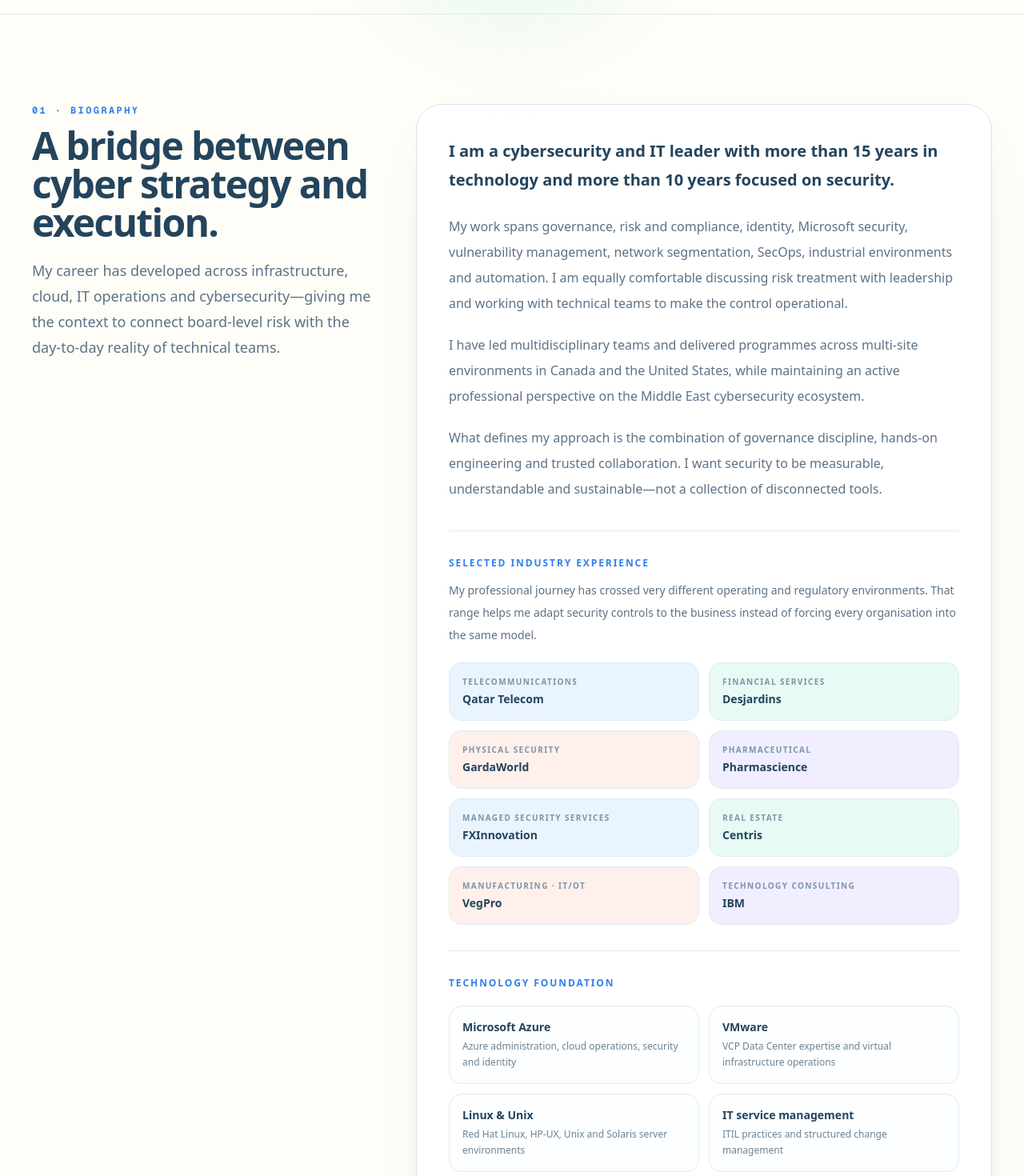
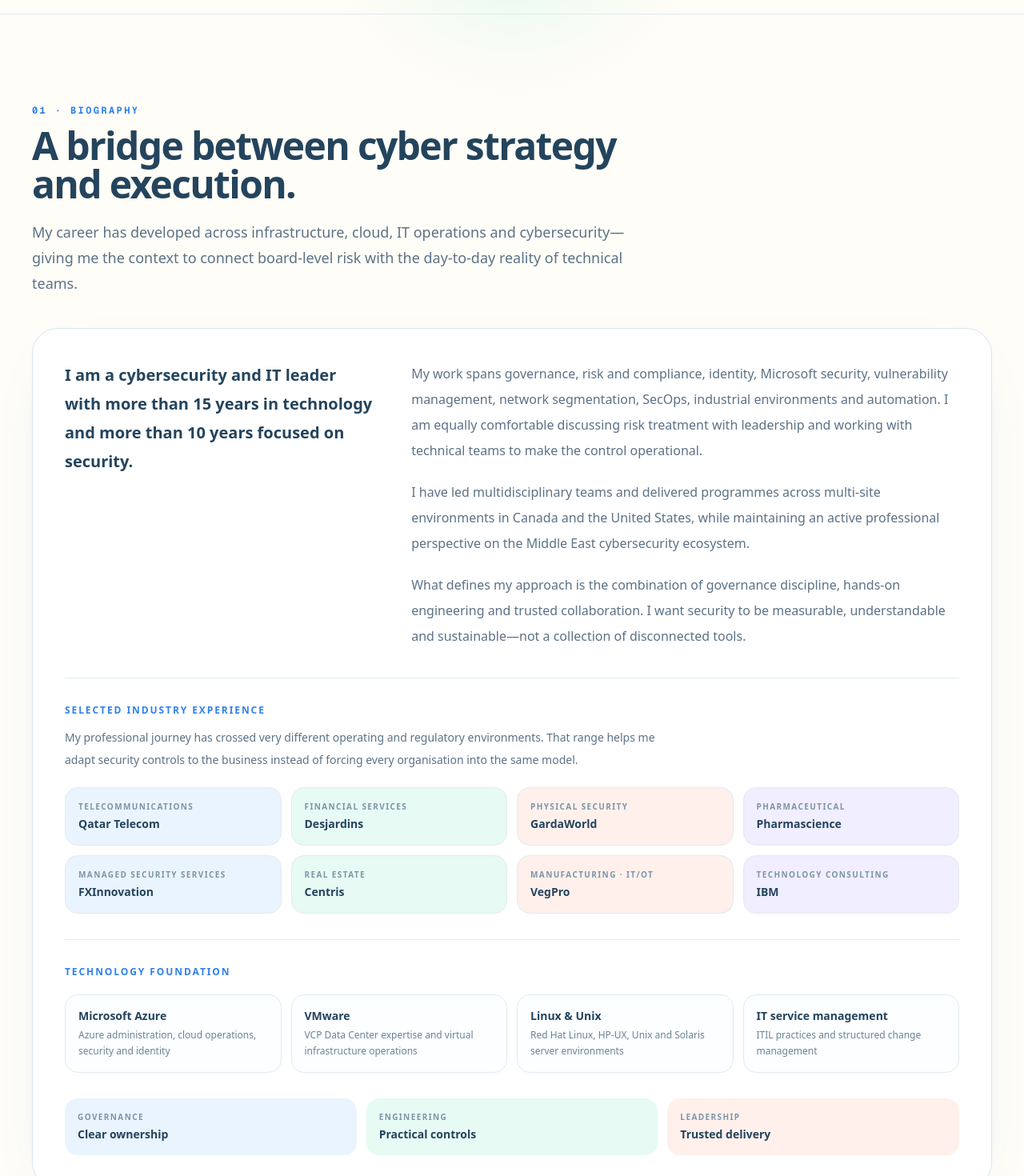
Before and after one commit to bizidwassim-design/brainfortsecurity.com, a Next.js app: page /bibliographie-wassim-bizid in a window 1280 px wide. Shown: the part 1160-2630 px from the top of the page at 80% size. Built offline with nearby package versions, Linux system fonts and the light colour scheme.

Commit message:
Use full-width layouts for portfolio sections

```diff
--- a/src/app/bibliographie-wassim-bizid/page.tsx
+++ b/src/app/bibliographie-wassim-bizid/page.tsx
@@ -1056,13 +1056,14 @@
 
       <section id="about" className="scroll-mt-24 py-20 sm:py-28" aria-labelledby="about-title">
         <SectionShell>
-          <div className="grid gap-12 lg:grid-cols-[0.75fr_1.25fr] lg:items-start">
+          <div>
             <SectionTitle id="about-title" eyebrow="01 · Biography" title="A bridge between cyber strategy and execution." description="My career has developed across infrastructure, cloud, IT operations and cybersecurity—giving me the context to connect board-level risk with the day-to-day reality of technical teams." />
-            <article className="rounded-[2rem] border border-[#D8E7EF] bg-white p-7 shadow-[0_24px_70px_-48px_rgba(47,128,237,0.45)] sm:p-10">
+            <article className="mt-10 rounded-[2rem] border border-[#D8E7EF] bg-white p-7 shadow-[0_24px_70px_-48px_rgba(47,128,237,0.45)] sm:p-10">
+              <div className="grid gap-7 lg:grid-cols-[0.72fr_1.28fr] lg:gap-12">
                 <p className="text-xl font-bold leading-9 text-[#24445D]">
                   I am a cybersecurity and IT leader with more than 15 years in technology and more than 10 years focused on security.
                 </p>
-              <div className="mt-6 space-y-5 text-base leading-8 text-[#5C7287]">
+                <div className="space-y-5 text-base leading-8 text-[#5C7287]">
                   <p>
                     My work spans governance, risk and compliance, identity, Microsoft security, vulnerability management, network segmentation, SecOps, industrial environments and automation. I am equally comfortable discussing risk treatment with leadership and working with technical teams to make the control operational.
                   </p>
@@ -1073,12 +1074,13 @@
                     What defines my approach is the combination of governance discipline, hands-on engineering and trusted collaboration. I want security to be measurable, understandable and sustainable—not a collection of disconnected tools.
                   </p>
                 </div>
+              </div>
               <div className="mt-9 border-t border-[#E1ECF2] pt-8">
                 <p className="text-xs font-bold uppercase tracking-[0.16em] text-[#2F80ED]">Selected industry experience</p>
                 <p className="mt-3 max-w-3xl text-sm leading-7 text-[#5C7287]">
                   My professional journey has crossed very different operating and regulatory environments. That range helps me adapt security controls to the business instead of forcing every organisation into the same model.
                 </p>
-                <div className="mt-5 grid gap-3 sm:grid-cols-2">
+                <div className="mt-5 grid gap-3 sm:grid-cols-2 lg:grid-cols-4">
                   {sectorExperience.map((item, index) => (
                     <div key={item.sector} className="rounded-2xl border border-[#E0EBF1] p-4" style={{ backgroundColor: [palette.skyPale, palette.mintPale, palette.coralPale, palette.lilacPale][index % 4] }}>
                       <p className="text-[10px] font-bold uppercase tracking-[0.14em] text-[#7D95A6]">{item.sector}</p>
@@ -1089,7 +1091,7 @@
               </div>
               <div className="mt-8 border-t border-[#E1ECF2] pt-8">
                 <p className="text-xs font-bold uppercase tracking-[0.16em] text-[#2F80ED]">Technology foundation</p>
-                <div className="mt-5 grid gap-3 sm:grid-cols-2">
+                <div className="mt-5 grid gap-3 sm:grid-cols-2 lg:grid-cols-4">
                   {[
                     ["Microsoft Azure", "Azure administration, cloud operations, security and identity"],
                     ["VMware", "VCP Data Center expertise and virtual infrastructure operations"],
@@ -1221,12 +1223,12 @@
 
       <section id="events" className="scroll-mt-24 border-y border-[#DCE9EF] bg-[#FFF9ED] py-20 sm:py-28" aria-labelledby="events-title">
         <SectionShell>
-          <div className="grid gap-12 lg:grid-cols-[0.75fr_1.25fr]">
           <div>
+            <div className="flex flex-col gap-7 lg:flex-row lg:items-end lg:justify-between">
               <SectionTitle id="events-title" eyebrow="05 · Professional engagement" title="Learning in the field—and contributing to the conversation." description="Selected conferences, seminars and cybersecurity events documented through public posts and event credentials. I use them to challenge assumptions, exchange with peers and bring practical lessons back into security programmes." />
-              <a href={linkedInUrl} target="_blank" rel="noreferrer" className="mt-7 inline-flex items-center gap-2 text-sm font-black text-[#2F80ED] hover:underline">View the complete LinkedIn activity <ExternalLink className="size-4" aria-hidden="true" /></a>
+              <a href={linkedInUrl} target="_blank" rel="noreferrer" className="inline-flex shrink-0 items-center gap-2 text-sm font-black text-[#2F80ED] hover:underline">View the complete LinkedIn activity <ExternalLink className="size-4" aria-hidden="true" /></a>
             </div>
-            <div className="grid gap-4 sm:grid-cols-2">
+            <div className="mt-10 grid gap-4 sm:grid-cols-2 lg:grid-cols-3">
               {events.map((event) => (
                 <article key={event.title + "-" + event.date} className="rounded-[1.75rem] border border-[#DCE7ED] p-6" style={{ backgroundColor: event.tone }}>
                   <div className="flex items-center justify-between gap-3">
@@ -1302,12 +1304,12 @@
 
       <section className="border-y border-[#DCE9EF] bg-[#F8FCFF] py-20 sm:py-28" aria-labelledby="github-title">
         <SectionShell>
-          <div className="grid gap-12 lg:grid-cols-[0.8fr_1.2fr] lg:items-start">
           <div>
+            <div className="flex flex-col gap-7 lg:flex-row lg:items-end lg:justify-between">
               <SectionTitle id="github-title" eyebrow="Public lab roadmap" title="Turning field experience into reusable GRC assets." description="The following repositories are being prepared for publication. They are presented as a roadmap—not as already released work." />
-              <a href={githubUrl} target="_blank" rel="noreferrer" className="mt-7 inline-flex items-center gap-2 rounded-full bg-[#2F80ED] px-5 py-3 text-sm font-black text-white transition hover:-translate-y-0.5">GitHub profile <ExternalLink className="size-4" aria-hidden="true" /></a>
+              <a href={githubUrl} target="_blank" rel="noreferrer" className="inline-flex shrink-0 items-center gap-2 rounded-full bg-[#2F80ED] px-5 py-3 text-sm font-black text-white transition hover:-translate-y-0.5">GitHub profile <ExternalLink className="size-4" aria-hidden="true" /></a>
             </div>
-            <div className="grid gap-4 sm:grid-cols-2">
+            <div className="mt-10 grid gap-4 sm:grid-cols-2 lg:grid-cols-3">
               {githubRoadmap.map((item, index) => (
                 <article key={item.title} className="rounded-[1.75rem] border border-[#DCE9EF] p-6" style={{ backgroundColor: [palette.skyPale, palette.mintPale, palette.coralPale, palette.lilacPale][index % 4] }}>
                   <div className="flex items-center justify-between gap-4"><Blocks className="size-6 text-[#2F80ED]" aria-hidden="true" /><span className="rounded-full bg-white px-3 py-1 text-[10px] font-black uppercase tracking-wide text-[#7D95A6]">In preparation</span></div>
```
Lines whose indentation alone changed are shown as unchanged.
